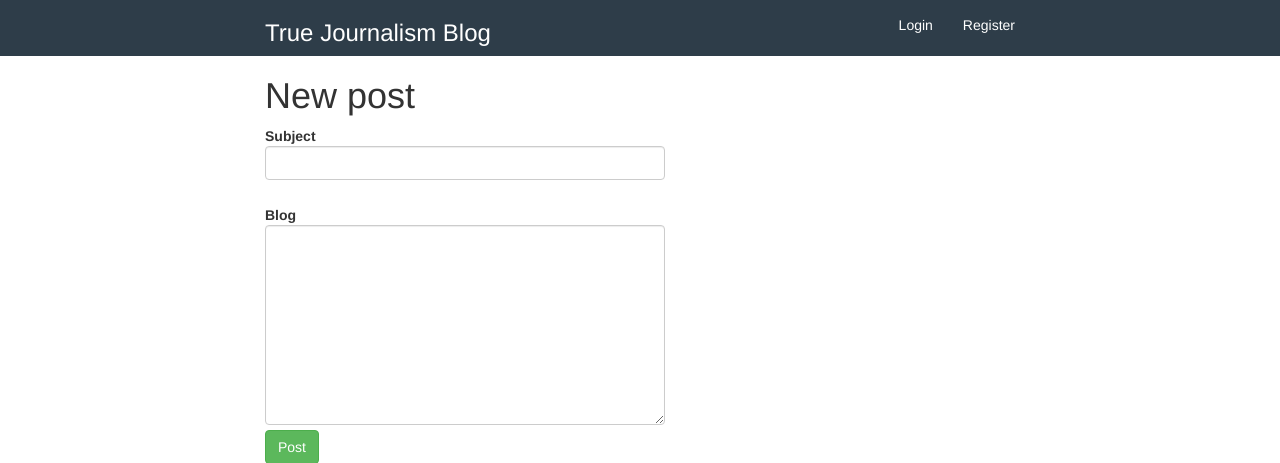
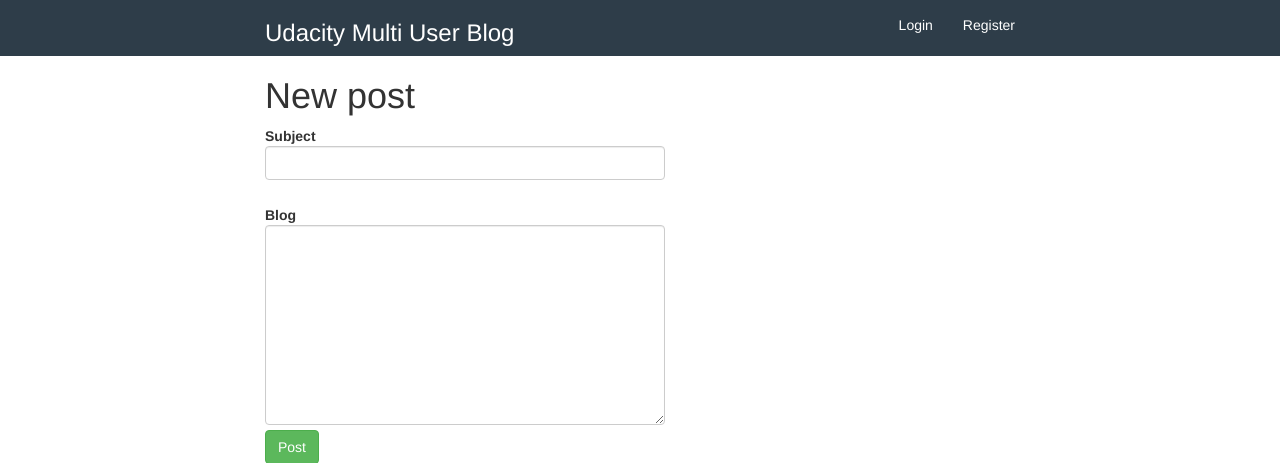
Before and after one commit to jchandr/Udacity_Multi_User_Blog, a Python web app: template templates/newpost.html in a window 1280 px wide. Shown: the top 463 px of the page. Run offline with Jinja, Linux system fonts and the light colour scheme; the template is opened without the code that fills it, so the values that code supplies are empty.

Commit message:
first commit

```diff
--- a/app.yaml
+++ b/app.yaml
@@ -1,5 +1,3 @@
-application: my-blog
-version: 1
 runtime: python27
 api_version: 1
 threadsafe: yes
--- a/templates/base.html
+++ b/templates/base.html
@@ -14,7 +14,7 @@
                 <div class="row">
                     <div class="col-lg-8 col-lg-offset-2 col-md-10 col-md-offset-1">
                         <div class="navbar-header">
-                            <a href="/"><h3>True Journalism Blog</h3></a>
+                            <a href="/"><h3>Udacity Multi User Blog</h3></a>
                         </div>
                         <ul class="nav navbar-nav navbar-right">
                             {% if not user %}
```
